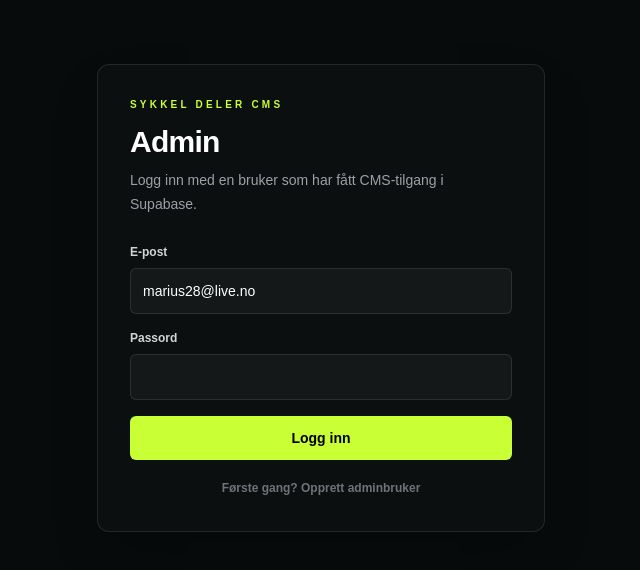
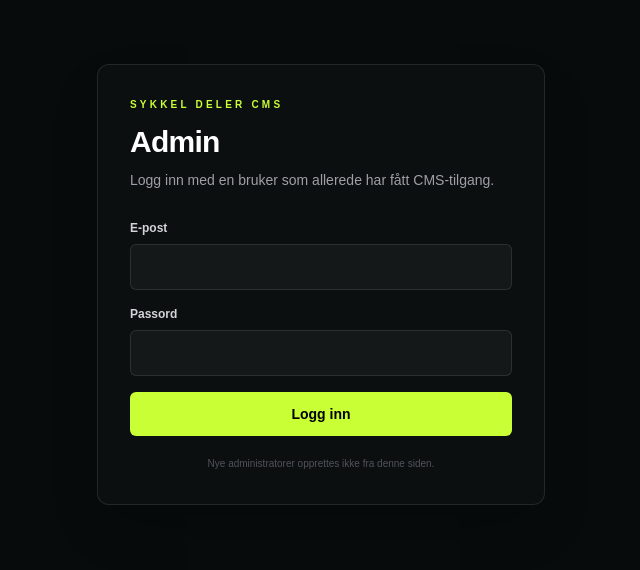
Before and after one commit to PMariusf/sykkel-kompaniet-next, a Next.js app: page /admin/innhold in a window 1280 px wide. Shown: the top 570 px of the page, without its empty margins (319-959 px from the left). Built offline with nearby package versions, Linux system fonts and the light colour scheme; no server answers.

Commit message:
security: remove public admin signup UI and preset email

```diff
--- a/src/app/admin/AdminLogin.tsx
+++ b/src/app/admin/AdminLogin.tsx
@@ -4,18 +4,15 @@ import { FormEvent, useState } from "react";
 
 export default function AdminLogin() {
   const [loading, setLoading] = useState(false);
-  const [mode, setMode] = useState<"login" | "signup">("login");
   const [error, setError] = useState("");
-  const [message, setMessage] = useState("");
 
   async function handleSubmit(event: FormEvent<HTMLFormElement>) {
     event.preventDefault();
     setLoading(true);
     setError("");
-    setMessage("");
 
     const form = new FormData(event.currentTarget);
-    const response = await fetch(mode === "login" ? "/api/admin/login" : "/api/admin/signup", {
+    const response = await fetch("/api/admin/login", {
       method: "POST",
       headers: { "Content-Type": "application/json" },
       body: JSON.stringify({
@@ -26,14 +23,7 @@ export default function AdminLogin() {
 
     const data = await response.json().catch(() => null);
     if (!response.ok) {
-      setError(data?.error ?? (mode === "login" ? "Kunne ikke logge inn." : "Kunne ikke opprette bruker."));
-      setLoading(false);
-      return;
-    }
-
-    if (mode === "signup") {
-      setMessage(data?.message ?? "Brukeren er opprettet. Du kan logge inn nå.");
-      setMode("login");
+      setError(data?.error ?? "Kunne ikke logge inn.");
       setLoading(false);
       return;
     }
@@ -45,13 +35,9 @@ export default function AdminLogin() {
     <main className="min-h-screen bg-[#070b0c] px-4 py-16 text-white">
       <div className="mx-auto max-w-md rounded-xl border border-white/10 bg-[#0b0f10] p-6 shadow-2xl sm:p-8">
         <p className="text-[10px] font-black tracking-[.32em] text-[#c9ff35]">SYKKEL DELER CMS</p>
-        <h1 className="mt-3 text-3xl font-black tracking-tight">
-          {mode === "login" ? "Admin" : "Opprett adminbruker"}
-        </h1>
+        <h1 className="mt-3 text-3xl font-black tracking-tight">Admin</h1>
         <p className="mt-2 text-sm leading-6 text-zinc-400">
-          {mode === "login"
-            ? "Logg inn med en bruker som har fått CMS-tilgang i Supabase."
-            : "Førstegangsoppsett for en e-postadresse som er invitert som CMS-admin."}
+          Logg inn med en bruker som allerede har fått CMS-tilgang.
         </p>
 
         <form onSubmit={handleSubmit} className="mt-7 space-y-4">
@@ -61,8 +47,7 @@ export default function AdminLogin() {
               name="email"
               type="email"
               required
-              autoComplete="email"
-              defaultValue="marius28@live.no"
+              autoComplete="username"
               className="w-full rounded-md border border-white/10 bg-white/[.04] px-3 py-3 text-sm outline-none transition focus:border-[#c9ff35]/60"
             />
           </label>
@@ -74,36 +59,25 @@ export default function AdminLogin() {
               type="password"
               required
               minLength={8}
-              autoComplete={mode === "login" ? "current-password" : "new-password"}
+              autoComplete="current-password"
               className="w-full rounded-md border border-white/10 bg-white/[.04] px-3 py-3 text-sm outline-none transition focus:border-[#c9ff35]/60"
             />
           </label>
 
           {error && <p className="rounded-md border border-red-500/20 bg-red-500/10 px-3 py-2 text-xs text-red-200">{error}</p>}
-          {message && <p className="rounded-md border border-[#c9ff35]/20 bg-[#c9ff35]/10 px-3 py-2 text-xs text-[#dfff83]">{message}</p>}
 
           <button
             type="submit"
             disabled={loading}
             className="w-full rounded-md bg-[#c9ff35] px-5 py-3 text-sm font-black text-black transition hover:bg-[#d8ff68] disabled:opacity-50"
           >
-            {loading
-              ? mode === "login" ? "Logger inn..." : "Oppretter..."
-              : mode === "login" ? "Logg inn" : "Opprett bruker"}
+            {loading ? "Logger inn..." : "Logg inn"}
           </button>
         </form>
 
-        <button
-          type="button"
-          onClick={() => {
-            setMode((current) => current === "login" ? "signup" : "login");
-            setError("");
-            setMessage("");
-          }}
-          className="mt-5 w-full text-center text-xs font-bold text-zinc-500 transition hover:text-white"
-        >
-          {mode === "login" ? "Første gang? Opprett adminbruker" : "Har du allerede bruker? Logg inn"}
-        </button>
+        <p className="mt-5 text-center text-[10px] leading-4 text-zinc-600">
+          Nye administratorer opprettes ikke fra denne siden.
+        </p>
       </div>
     </main>
   );
```
